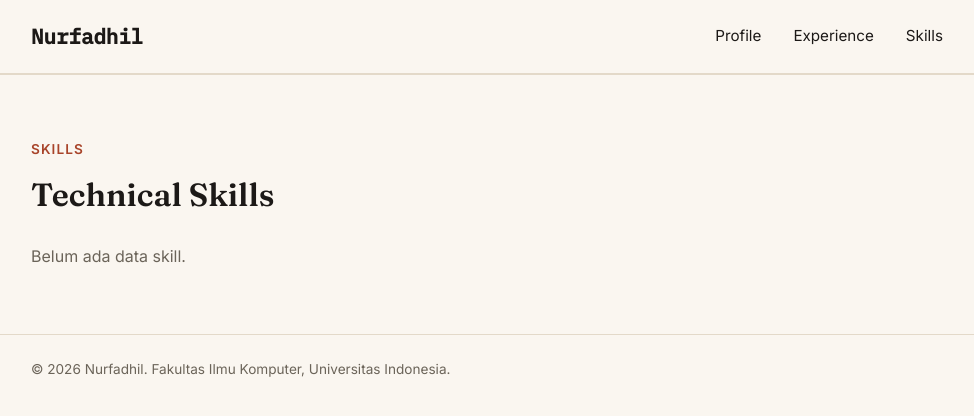
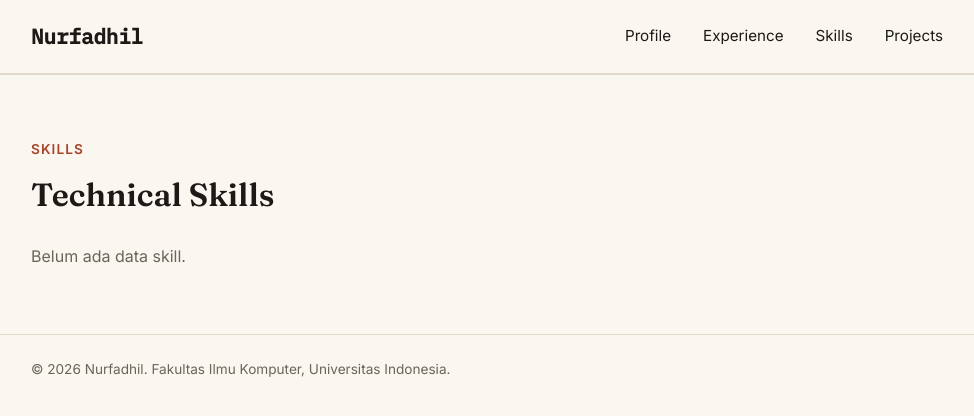
Before and after one commit to fadhilje/myportofolio, a Django app: page /skills/ in a window 1280 px wide. Shown: the top 416 px of the page, without its empty margins (153-1127 px from the left). Run offline with Django 5.2, Linux system fonts and the light colour scheme; data that the repository does not hold is empty.

Commit message:
feat: Button Projects di page skill & experience

```diff
--- a/templates/experience.html
+++ b/templates/experience.html
@@ -25,6 +25,7 @@
                 <a href="{% url 'main:show_main' %}">Profile</a>
                 <a href="{% url 'main:show_experience' %}">Experience</a>
                 <a href="{% url 'main:show_skills' %}">Skills</a>
+                <a href="{% url 'main:show_projects' %}">Projects</a>
             </nav>
         </div>
     </header>
--- a/templates/skills.html
+++ b/templates/skills.html
@@ -25,6 +25,7 @@
                 <a href="{% url 'main:show_main' %}">Profile</a>
                 <a href="{% url 'main:show_experience' %}">Experience</a>
                 <a href="{% url 'main:show_skills' %}">Skills</a>
+                <a href="{% url 'main:show_projects' %}">Projects</a>
             </nav>
         </div>
     </header>
```
